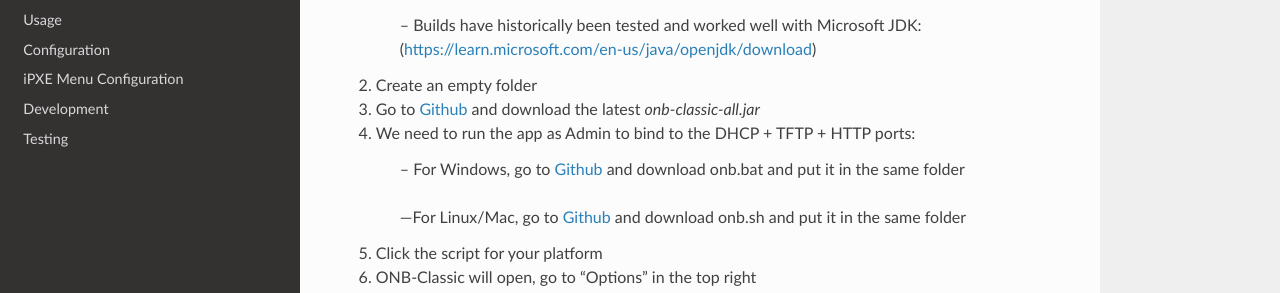
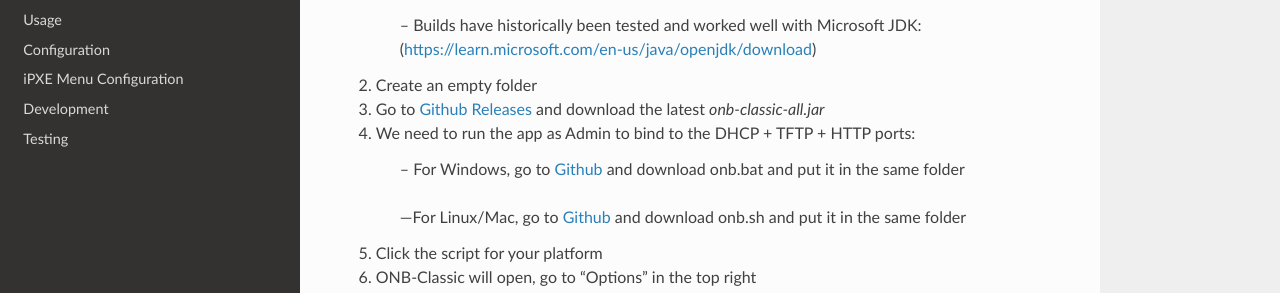
Before and after one commit to palantir/onb-classic, a Sphinx documentation site: the page built from docs/source/full-config/index.rst, in a window 1280 px wide and 900 px high. Shown: the part 238-531 px from the top of the window. Built offline with Sphinx 7.4.7 and the Read the Docs theme 3.1.0, drawn with Linux system fonts in a browser that asks for light colours.

Commit message:
Update GitHub links in installation instructions

```diff
--- a/docs/source/full-config/index.rst
+++ b/docs/source/full-config/index.rst
@@ -10,13 +10,13 @@
 
 #. Create an empty folder
 
-#. Go to `Github <PUBLIC_URL_NEEDED>`_ and download the latest `onb-classic-all.jar`
+#. Go to `Github Releases <https://github.com/palantir/onb-classic/releases>`_ and download the latest `onb-classic-all.jar`
 
 #. We need to run the app as Admin to bind to the DHCP + TFTP + HTTP ports:
 
-    -- For Windows, go to `Github <PUBLIC_URL_NEEDED>`_ and download onb.bat and put it in the same folder
+    -- For Windows, go to `Github <https://raw.githubusercontent.com/palantir/onb-classic/refs/heads/develop/scripts/onb.bat>`_ and download onb.bat and put it in the same folder
 
-    -- For Linux/Mac, go to `Github <PUBLIC_URL_NEEDED>`_ and download onb.sh and put it in the same folder
+    -- For Linux/Mac, go to `Github <https://raw.githubusercontent.com/palantir/onb-classic/refs/heads/develop/scripts/onb.sh>`_ and download onb.sh and put it in the same folder
 
 #. Click the script for your platform
 
```
